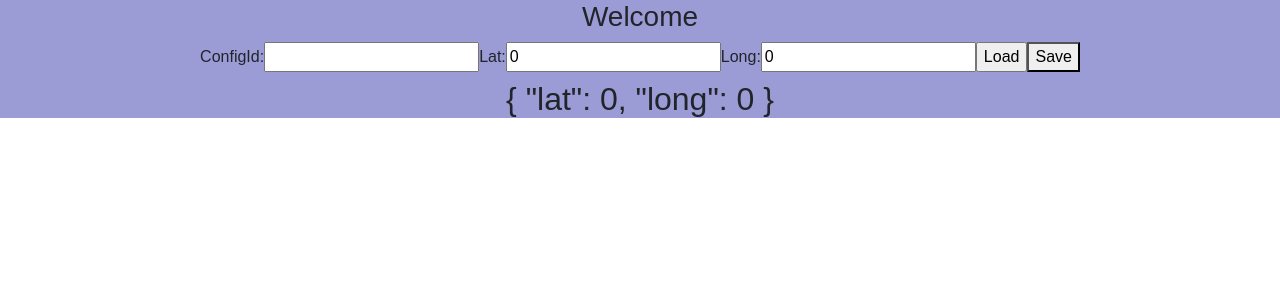
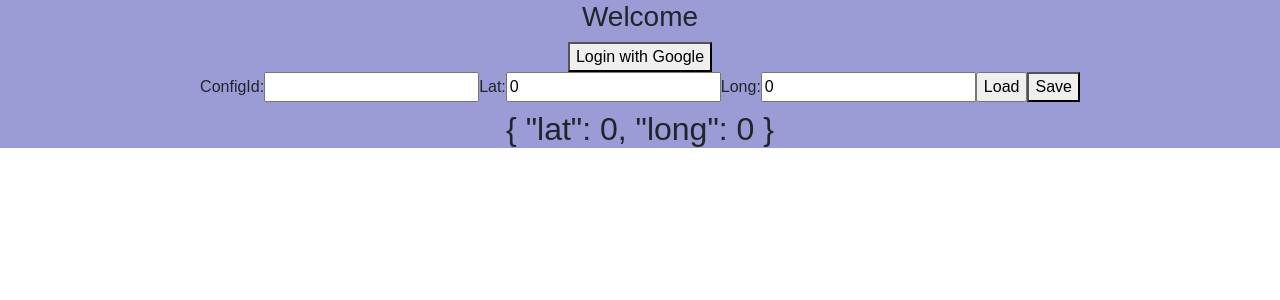
Before and after one commit to matth512/Lights, a React (Create React App) app: page / in a window 1280 px wide. Shown: the top 300 px of the page. Built offline with nearby package versions, Linux system fonts and the light colour scheme.

Commit message:
Login button

```diff
--- a/src/App.js
+++ b/src/App.js
@@ -3,10 +3,16 @@ import "./styles.css";
 import "bootstrap/dist/css/bootstrap.min.css";
 import { ConfigEditor } from "./ConfigEditor";
 
+const loginUrl =
+  "https://helgren.auth.us-east-2.amazoncognito.com/login?response_type=token&client_id= 38aqmkuo5qpqod397p6nmdij2q&redirect_uri=https%3A%2F%2Fhelgren-lights.s3.us-east-2.amazonaws.com%2F";
+
 export default function App() {
   return (
     <div className="App">
       <h3>Welcome</h3>
+      <button onclick={event => (window.location.href = loginUrl)}>
+        Login with Google
+      </button>
       <ConfigEditor />
     </div>
   );
```
